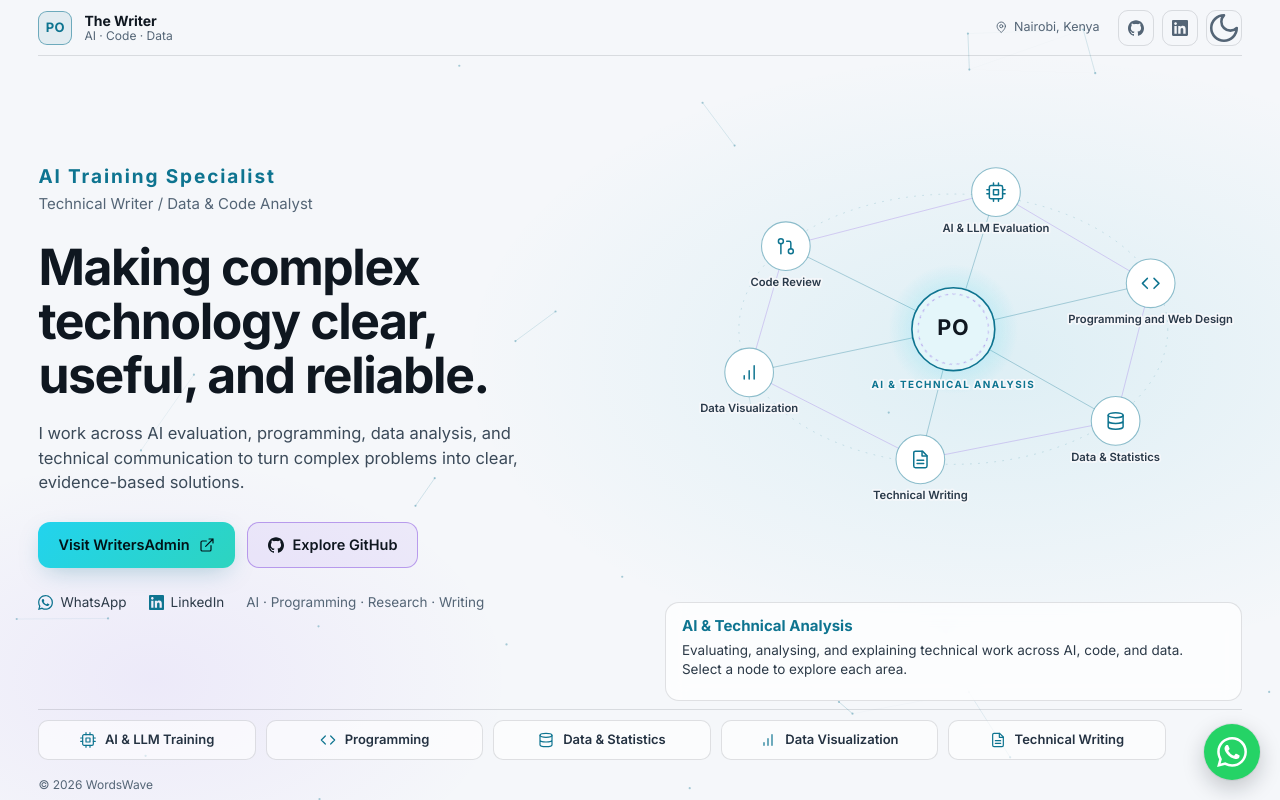
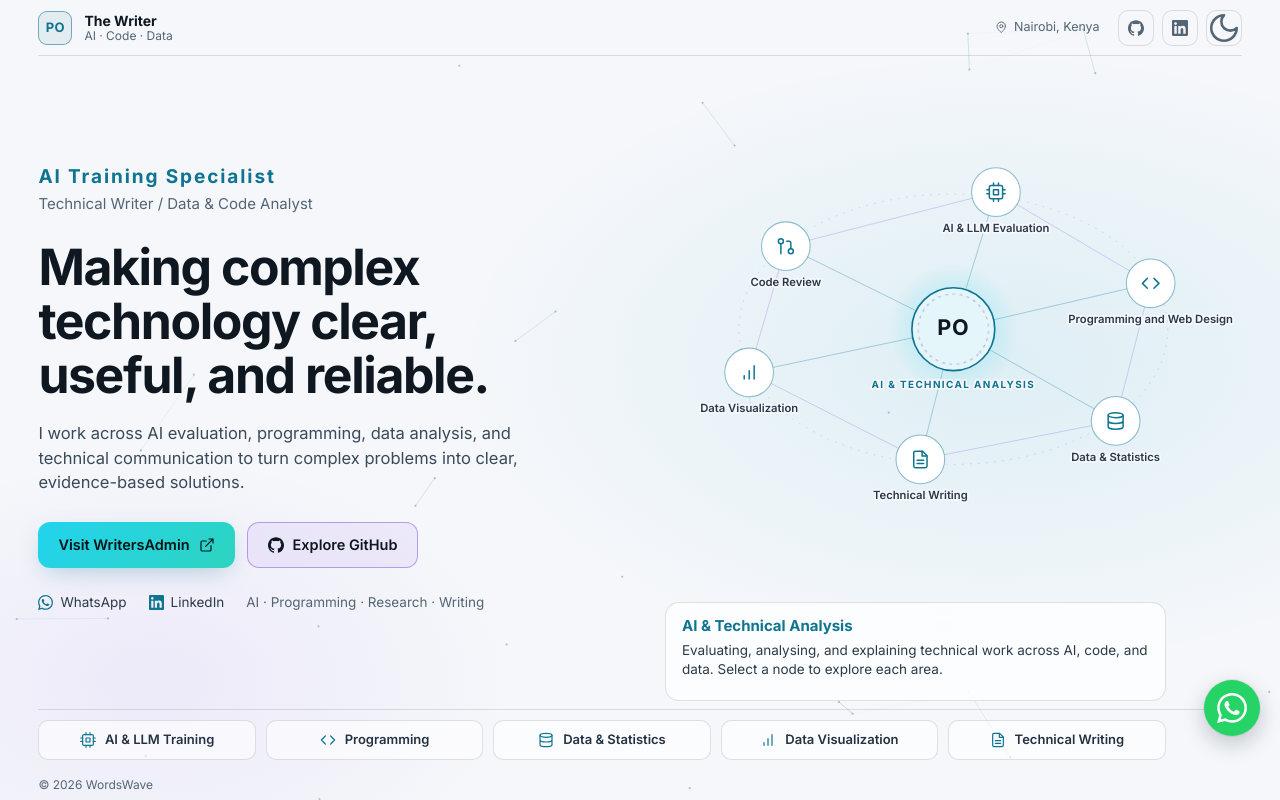
Before and after one commit to paulphysics/paul_portfolio, a website built with Vite: page paul-portfolio/index.html in a window 1280 px wide. Built offline with nearby package versions, Linux system fonts and the light colour scheme.

Commit message:
Update styles for responsive design and WhatsApp button
Adjusted margin for .info class in larger screens and modified the bottom position of the WhatsApp button.

```diff
--- a/paul-portfolio/src/styles.css
+++ b/paul-portfolio/src/styles.css
@@ -238,6 +238,10 @@ h1 {
 .info.flash { animation: flash .35s ease-out; }
 @keyframes flash { from { border-color: var(--accent); } to { border-color: var(--line); } }
 
+@media (min-width: 901px) {
+  .info { margin-right: 76px; }
+}
+
 /* ---------- Bottom strip ---------- */
 .strip { padding: 10px 0; border-top: 1px solid var(--line); padding-right: 76px; }
 .strip ul { list-style: none; margin: 0; padding: 0; display: grid; grid-template-columns: repeat(5, minmax(0, 1fr)); gap: 10px; }
@@ -253,7 +257,7 @@ h1 {
 
 /* ---------- WhatsApp ---------- */
 .wa {
-  position: fixed; right: max(20px, env(safe-area-inset-right)); bottom: max(20px, env(safe-area-inset-bottom)); z-index: 20;
+  position: fixed; right: max(20px, env(safe-area-inset-right)); bottom: 64px; z-index: 20;
   width: 56px; height: 56px; border-radius: 50%; display: grid; place-items: center;
   background: var(--wa); color: #fff; font-size: 30px;
   box-shadow: var(--shadow-wa);
```
